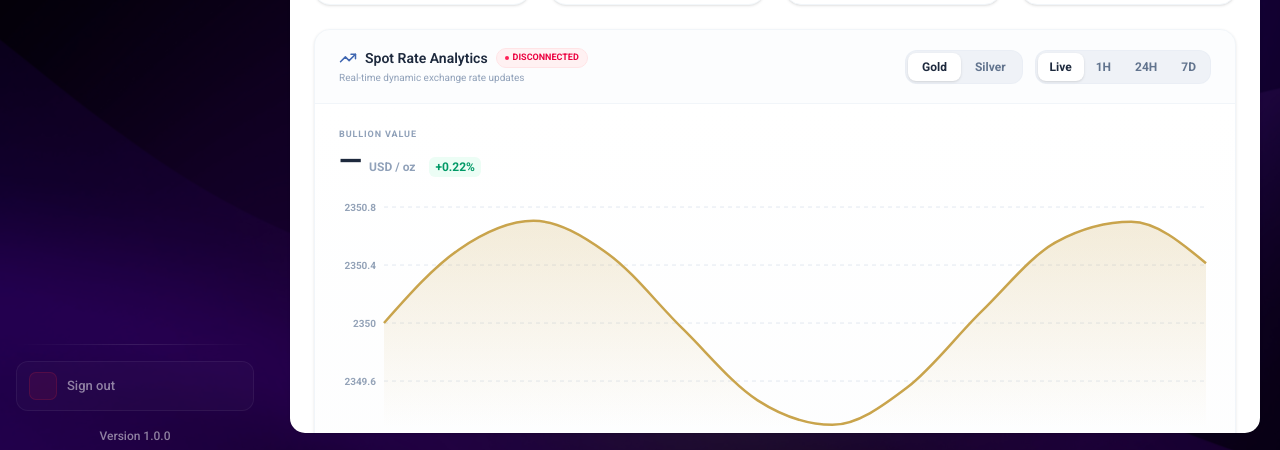
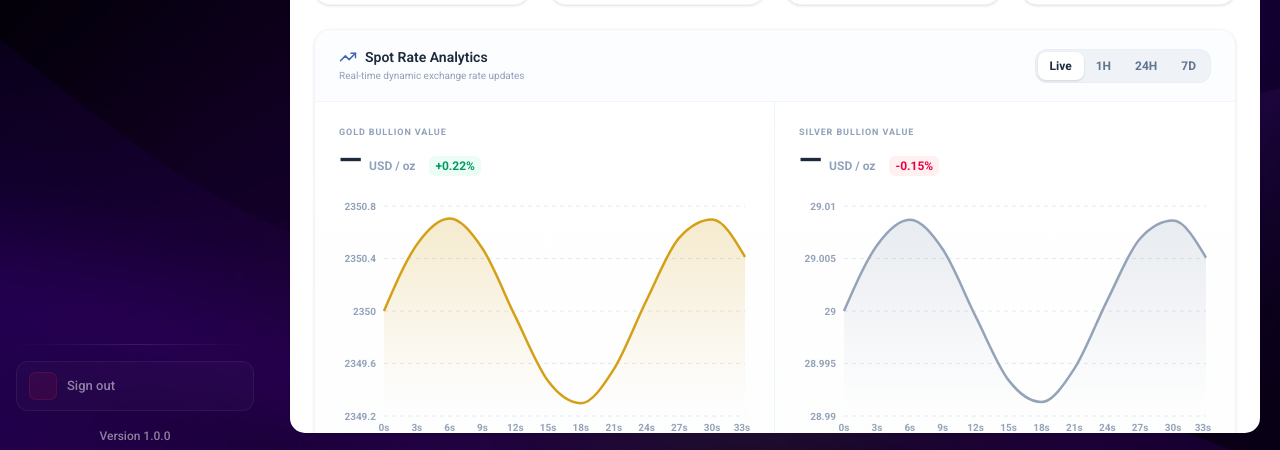
Before and after one commit to AurifyAE/Aurify-Dashboard-frontend, a Next.js app: page /dashboard in a window 1280 px wide. Shown: the part 347-797 px from the top of the page. Built offline with nearby package versions, Linux system fonts and the light colour scheme; no server answers; some icons are missing.

Commit message:
refactor: separate gold and silver chart state and expand country rates with a slider component

```diff
--- a/components/dashboard/DashboardData.tsx
+++ b/components/dashboard/DashboardData.tsx
@@ -34,6 +34,9 @@ import {
   Pie,
   Cell,
 } from 'recharts';
+import { Swiper, SwiperSlide } from 'swiper/react';
+import { Autoplay } from 'swiper/modules';
+import 'swiper/css';
 
 interface HistoryPoint {
   time: string;
@@ -200,14 +203,11 @@ const DashboardData = () => {
   const goldPriceNum = goldData?.bid ? parseFloat(goldData.bid.toString()) : 2350;
   const silverPriceNum = silverData?.bid ? parseFloat(silverData.bid.toString()) : 29;
 
-  // Selected chart dataset
-  const chartData = useMemo(() => {
-    const isGold = activeMetal === 'gold';
-    const base = isGold ? goldPriceNum : silverPriceNum;
-    const ticks = isGold ? goldTicks : silverTicks;
+  const goldChartData = useMemo(() => {
+    const base = goldPriceNum;
+    const ticks = goldTicks;
 
     if (activeInterval === 'Live') {
-      // Fallback placeholder during initial connection buffer
       if (ticks.length === 0) {
         return Array.from({ length: 12 }).map((_, i) => ({
           time: `${i * 3}s`,
@@ -217,7 +217,23 @@ const DashboardData = () => {
       return ticks;
     }
     return getHistoricalData(base, activeInterval);
-  }, [activeMetal, activeInterval, goldTicks, silverTicks, goldPriceNum, silverPriceNum]);
+  }, [activeInterval, goldTicks, goldPriceNum]);
+
+  const silverChartData = useMemo(() => {
+    const base = silverPriceNum;
+    const ticks = silverTicks;
+
+    if (activeInterval === 'Live') {
+      if (ticks.length === 0) {
+        return Array.from({ length: 12 }).map((_, i) => ({
+          time: `${i * 3}s`,
+          price: base + Math.sin(i * 0.8) * (base * 0.0003),
+        }));
+      }
+      return ticks;
+    }
+    return getHistoricalData(base, activeInterval);
+  }, [activeInterval, silverTicks, silverPriceNum]);
 
   // Calculate live percentage differences
   const goldPct = useMemo(() => {
@@ -240,27 +256,67 @@ const DashboardData = () => {
 
   // Country rate calculator
   const countryRates = useMemo(() => {
-    const uae = (goldPriceNum / 31.1035) * 3.674;
-    const india = (goldPriceNum / 31.1035) * 83.95;
-    const saudi = (goldPriceNum / 31.1035) * 3.75;
+    const gramPriceUsd = goldPriceNum / 31.1035;
     return [
       {
         name: 'India',
-        display: `${india.toLocaleString(undefined, { maximumFractionDigits: 0 })} INR`,
+        display: `${(gramPriceUsd * 83.95).toLocaleString(undefined, { maximumFractionDigits: 0 })} INR`,
         pct: 100,
         flag: '🇮🇳',
       },
       {
         name: 'UAE',
-        display: `${uae.toLocaleString(undefined, { maximumFractionDigits: 1 })} AED`,
+        display: `${(gramPriceUsd * 3.674).toLocaleString(undefined, { maximumFractionDigits: 1 })} AED`,
         pct: 85,
         flag: '🇦🇪',
       },
       {
         name: 'Saudi Arabia',
-        display: `${saudi.toLocaleString(undefined, { maximumFractionDigits: 1 })} SAR`,
+        display: `${(gramPriceUsd * 3.75).toLocaleString(undefined, { maximumFractionDigits: 1 })} SAR`,
         pct: 80,
         flag: '🇸🇦',
+      },
+      {
+        name: 'Qatar',
+        display: `${(gramPriceUsd * 3.64).toLocaleString(undefined, { maximumFractionDigits: 1 })} QAR`,
+        pct: 78,
+        flag: '🇶🇦',
+      },
+      {
+        name: 'Oman',
+        display: `${(gramPriceUsd * 0.385).toLocaleString(undefined, { maximumFractionDigits: 2 })} OMR`,
+        pct: 75,
+        flag: '🇴🇲',
+      },
+      {
+        name: 'Kuwait',
+        display: `${(gramPriceUsd * 0.308).toLocaleString(undefined, { maximumFractionDigits: 2 })} KWD`,
+        pct: 70,
+        flag: '🇰🇼',
+      },
+      {
+        name: 'Bahrain',
+        display: `${(gramPriceUsd * 0.377).toLocaleString(undefined, { maximumFractionDigits: 2 })} BHD`,
+        pct: 68,
+        flag: '🇧🇭',
+      },
+      {
+        name: 'Singapore',
+        display: `${(gramPriceUsd * 1.35).toLocaleString(undefined, { maximumFractionDigits: 1 })} SGD`,
+        pct: 65,
+        flag: '🇸🇬',
+      },
+      {
+        name: 'UK',
+        display: `${(gramPriceUsd * 0.79).toLocaleString(undefined, { maximumFractionDigits: 1 })} GBP`,
+        pct: 60,
+        flag: '🇬🇧',
+      },
+      {
+        name: 'Europe',
+        display: `${(gramPriceUsd * 0.92).toLocaleString(undefined, { maximumFractionDigits: 1 })} EUR`,
+        pct: 55,
+        flag: '🇪🇺',
       },
     ];
   }, [goldPriceNum]);
@@ -428,28 +484,12 @@ const DashboardData = () => {
       </div>
 
       {/* Elegant Main Graph Card */}
-      <Card className="border border-slate-100 shadow-sm bg-white rounded-2xl overflow-hidden transition-all duration-300 hover:shadow-md">
+      <Card className="border border-slate-100 shadow-sm bg-white rounded-2xl overflow-hidden transition-all duration-300 hover:shadow-md mb-6">
         <div className="px-6 py-4.5 border-b border-slate-100 flex flex-col sm:flex-row sm:items-center sm:justify-between gap-3 bg-slate-50/40">
           <div>
             <div className="flex items-center gap-2">
               <TrendingUp className="text-[#4067B1] h-4.5 w-4.5" />
               <h3 className="font-bold text-slate-800 text-[14px]">Spot Rate Analytics</h3>
-              <span
-                className={cn(
-                  'text-[9px] font-bold px-2 py-0.5 rounded-full border flex items-center gap-1',
-                  isConnected
-                    ? 'bg-emerald-50 text-emerald-600 border-emerald-100'
-                    : 'bg-rose-50 text-rose-600 border-rose-100'
-                )}
-              >
-                <span
-                  className={cn(
-                    'w-1 h-1 rounded-full',
-                    isConnected ? 'bg-emerald-500 animate-ping' : 'bg-rose-500'
-                  )}
-                />
-                {isConnected ? 'LIVE FEED' : 'DISCONNECTED'}
-              </span>
             </div>
             <p className="text-[10px] text-slate-400 mt-0.5">
               Real-time dynamic exchange rate updates
@@ -457,31 +497,6 @@ const DashboardData = () => {
           </div>
 
           <div className="flex items-center gap-3">
-            {/* Metal toggle */}
-            <div className="flex bg-slate-200/50 p-0.5 rounded-xl text-xs font-bold border border-slate-200/30">
-              <button
-                onClick={() => setActiveMetal('gold')}
-                className={cn(
-                  'px-3.5 py-1.5 rounded-lg transition-all cursor-pointer',
-                  activeMetal === 'gold'
-                    ? 'bg-white text-slate-800 shadow-sm'
-                    : 'text-slate-500 hover:text-slate-700'
-                )}
-              >
-                Gold
-              </button>
-              <button
-                onClick={() => setActiveMetal('silver')}
-                className={cn(
-                  'px-3.5 py-1.5 rounded-lg transition-all cursor-pointer',
-                  activeMetal === 'silver'
-                    ? 'bg-white text-slate-800 shadow-sm'
-                    : 'text-slate-500 hover:text-slate-700'
-                )}
-              >
-                Silver
-              </button>
-            </div>
             {/* Interval Filter */}
             <div className="flex bg-slate-200/50 p-0.5 rounded-xl text-xs font-bold border border-slate-200/30">
               {(['Live', '1H', '24H', '7D'] as const).map((v) => (
@@ -502,40 +517,41 @@ const DashboardData = () => {
           </div>
         </div>
 
-        <CardContent className="p-6 bg-gradient-to-b from-white to-slate-50/30">
+        <CardContent className="p-0 bg-gradient-to-b from-white to-slate-50/30 grid grid-cols-1 md:grid-cols-2 divide-y md:divide-y-0 md:divide-x divide-slate-100">
+          {/* Gold Graph */}
+          <div className="p-6">
             <div className="mb-4.5 flex justify-between items-baseline">
               <div>
                 <span className="text-[9px] font-bold text-slate-400 uppercase tracking-widest block">
-                Bullion Value
+                  Gold Bullion Value
                 </span>
                 <div className="flex items-baseline gap-2 mt-0.5">
                   <span className="text-3xl font-black text-slate-800 tracking-tight">
-                  {activeMetal === 'gold' ? goldPrice : silverPrice}
+                    {goldPrice}
                   </span>
                   <span className="text-xs font-bold text-slate-400">USD / oz</span>
                   <span
                     className={cn(
                       'text-xs font-black px-1.5 py-0.5 rounded-md flex items-center ml-1.5',
-                    (activeMetal === 'gold' ? goldPct : silverPct) >= 0
+                      goldPct >= 0
                         ? 'text-emerald-600 bg-emerald-50'
                         : 'text-rose-600 bg-rose-50'
                     )}
                   >
-                  {(activeMetal === 'gold' ? goldPct : silverPct) >= 0 ? '+' : ''}
-                  {activeMetal === 'gold' ? goldPct : silverPct}%
+                    {goldPct >= 0 ? '+' : ''}
+                    {goldPct}%
                   </span>
                 </div>
               </div>
             </div>
 
-          {/* Glowing dynamic Area Chart */}
-          <div className="h-68 w-full">
+            <div className="h-[250px] w-full">
               <ResponsiveContainer width="100%" height="100%">
-              <AreaChart data={chartData} margin={{ left: -15, right: 5, top: 10, bottom: 0 }}>
+                <AreaChart data={goldChartData} margin={{ left: -15, right: 5, top: 10, bottom: 0 }}>
                   <defs>
-                  <linearGradient id="glowGradient" x1="0" y1="0" x2="0" y2="1">
-                    <stop offset="5%" stopColor={chartColor} stopOpacity={0.2} />
-                    <stop offset="95%" stopColor={chartColor} stopOpacity={0.0} />
+                    <linearGradient id="glowGradientGold" x1="0" y1="0" x2="0" y2="1">
+                      <stop offset="5%" stopColor="#d4a017" stopOpacity={0.2} />
+                      <stop offset="95%" stopColor="#d4a017" stopOpacity={0.0} />
                     </linearGradient>
                   </defs>
                   <CartesianGrid strokeDasharray="4 4" vertical={false} stroke="#E2E8F0" />
@@ -551,21 +567,17 @@ const DashboardData = () => {
                     axisLine={false}
                     tick={{ fill: '#94A3B8', fontSize: 10, fontWeight: 'bold' }}
                   />
-
-                {/* Custom Glassmorphism Tooltip */}
                   <Tooltip
                     content={({ active, payload }) => {
                       if (active && payload && payload.length) {
                         return (
-                        <div className="bg-white/90 backdrop-blur-md px-3.5 py-2.5 border border-white/20 rounded-xl shadow-lg shadow-slate-100 flex flex-col gap-0.5">
-                          <span className="text-[9px] font-bold text-slate-400 uppercase tracking-wider">
+                          <div className="bg-white/90 backdrop-blur-sm border border-slate-200 p-2.5 rounded-xl shadow-lg">
+                            <div className="text-[10px] font-bold text-slate-400 mb-1">
                               {payload[0].payload.time}
-                          </span>
-                          <div className="flex items-baseline gap-1 mt-0.5">
-                            <span className="text-sm font-black text-slate-800">
-                              ${payload[0].value}
-                            </span>
-                            <span className="text-[9px] font-bold text-slate-400">USD</span>
+                            </div>
+                            <div className="text-sm font-black text-slate-800">
+                              {payload[0].value}{' '}
+                              <span className="text-[10px] text-slate-500 font-bold">USD</span>
                             </div>
                           </div>
                         );
@@ -573,25 +585,101 @@ const DashboardData = () => {
                       return null;
                     }}
                   />
-
                   <Area
                     type="monotone"
                     dataKey="price"
-                  stroke={chartColor}
+                    stroke="#d4a017"
                     strokeWidth={2.5}
                     fillOpacity={1}
-                  fill="url(#glowGradient)"
+                    fill="url(#glowGradientGold)"
+                    animationDuration={1500}
                     isAnimationActive={true}
-                  animationDuration={600}
-                  activeDot={{
-                    r: 5,
-                    stroke: 'white',
-                    strokeWidth: 2,
-                    fill: chartColor,
-                  }}
                   />
                 </AreaChart>
               </ResponsiveContainer>
+            </div>
+          </div>
+
+          {/* Silver Graph */}
+          <div className="p-6">
+            <div className="mb-4.5 flex justify-between items-baseline">
+              <div>
+                <span className="text-[9px] font-bold text-slate-400 uppercase tracking-widest block">
+                  Silver Bullion Value
+                </span>
+                <div className="flex items-baseline gap-2 mt-0.5">
+                  <span className="text-3xl font-black text-slate-800 tracking-tight">
+                    {silverPrice}
+                  </span>
+                  <span className="text-xs font-bold text-slate-400">USD / oz</span>
+                  <span
+                    className={cn(
+                      'text-xs font-black px-1.5 py-0.5 rounded-md flex items-center ml-1.5',
+                      silverPct >= 0
+                        ? 'text-emerald-600 bg-emerald-50'
+                        : 'text-rose-600 bg-rose-50'
+                    )}
+                  >
+                    {silverPct >= 0 ? '+' : ''}
+                    {silverPct}%
+                  </span>
+                </div>
+              </div>
+            </div>
+
+            <div className="h-[250px] w-full">
+              <ResponsiveContainer width="100%" height="100%">
+                <AreaChart data={silverChartData} margin={{ left: -15, right: 5, top: 10, bottom: 0 }}>
+                  <defs>
+                    <linearGradient id="glowGradientSilver" x1="0" y1="0" x2="0" y2="1">
+                      <stop offset="5%" stopColor="#94A3B8" stopOpacity={0.2} />
+                      <stop offset="95%" stopColor="#94A3B8" stopOpacity={0.0} />
+                    </linearGradient>
+                  </defs>
+                  <CartesianGrid strokeDasharray="4 4" vertical={false} stroke="#E2E8F0" />
+                  <XAxis
+                    dataKey="time"
+                    tickLine={false}
+                    axisLine={false}
+                    tick={{ fill: '#94A3B8', fontSize: 10, fontWeight: 'bold' }}
+                  />
+                  <YAxis
+                    domain={['auto', 'auto']}
+                    tickLine={false}
+                    axisLine={false}
+                    tick={{ fill: '#94A3B8', fontSize: 10, fontWeight: 'bold' }}
+                  />
+                  <Tooltip
+                    content={({ active, payload }) => {
+                      if (active && payload && payload.length) {
+                        return (
+                          <div className="bg-white/90 backdrop-blur-sm border border-slate-200 p-2.5 rounded-xl shadow-lg">
+                            <div className="text-[10px] font-bold text-slate-400 mb-1">
+                              {payload[0].payload.time}
+                            </div>
+                            <div className="text-sm font-black text-slate-800">
+                              {payload[0].value}{' '}
+                              <span className="text-[10px] text-slate-500 font-bold">USD</span>
+                            </div>
+                          </div>
+                        );
+                      }
+                      return null;
+                    }}
+                  />
+                  <Area
+                    type="monotone"
+                    dataKey="price"
+                    stroke="#94A3B8"
+                    strokeWidth={2.5}
+                    fillOpacity={1}
+                    fill="url(#glowGradientSilver)"
+                    animationDuration={1500}
+                    isAnimationActive={true}
+                  />
+                </AreaChart>
+              </ResponsiveContainer>
+            </div>
           </div>
         </CardContent>
       </Card>
@@ -603,10 +691,25 @@ const DashboardData = () => {
           <div className="flex items-center gap-1.5 text-slate-800">
             <Globe className="text-[#4067B1] h-4 w-4" />
             <span className="text-xs font-bold uppercase tracking-wider">Country Rates</span>
+            <span className="text-[10px] text-slate-400 font-medium ml-auto">(per 1g Gold)</span>
           </div>
-          <div className="space-y-3">
+          <div className="h-[140px] overflow-hidden">
+            <Swiper
+              direction="vertical"
+              slidesPerView={3}
+              spaceBetween={12}
+              loop={true}
+              autoplay={{
+                delay: 2000,
+                disableOnInteraction: false,
+              }}
+              speed={2000}
+              modules={[Autoplay]}
+              className="h-full w-full"
+            >
               {countryRates.map((c, i) => (
-              <div key={i} className="space-y-1">
+                <SwiperSlide key={i}>
+                  <div className="space-y-1 py-1">
                     <div className="flex justify-between text-xs font-semibold text-slate-600">
                       <span className="flex items-center gap-1">
                         <span>{c.flag}</span>
@@ -616,12 +719,14 @@ const DashboardData = () => {
                     </div>
                     <div className="w-full h-1.5 rounded-full bg-slate-100 overflow-hidden">
                       <div
-                    className="h-full bg-gradient-to-r from-sky-400 to-[#4067B1] transition-all"
+                        className="h-full bg-gradient-to-r from-sky-400 to-[#4067B1]"
                         style={{ width: `${c.pct}%` }}
                       />
                     </div>
                   </div>
+                </SwiperSlide>
               ))}
+            </Swiper>
           </div>
         </Card>
 
--- a/components/live-screen/theme1/Theme1Layout.tsx
+++ b/components/live-screen/theme1/Theme1Layout.tsx
@@ -238,7 +238,6 @@ export default function Theme1Layout({
         >
           <MerchantLogo theme="theme1" merchant={merchant} layout={layout} colors={colors} />
 
-
           {widgets.includes('Commodity Table') && (
             <CommodityTable
               theme="theme1"
```
Lines whose indentation alone changed are shown as unchanged.
